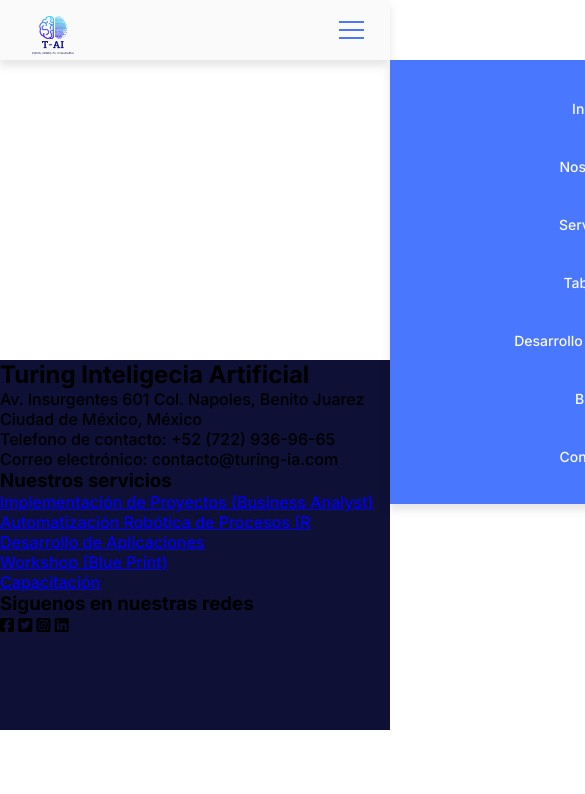
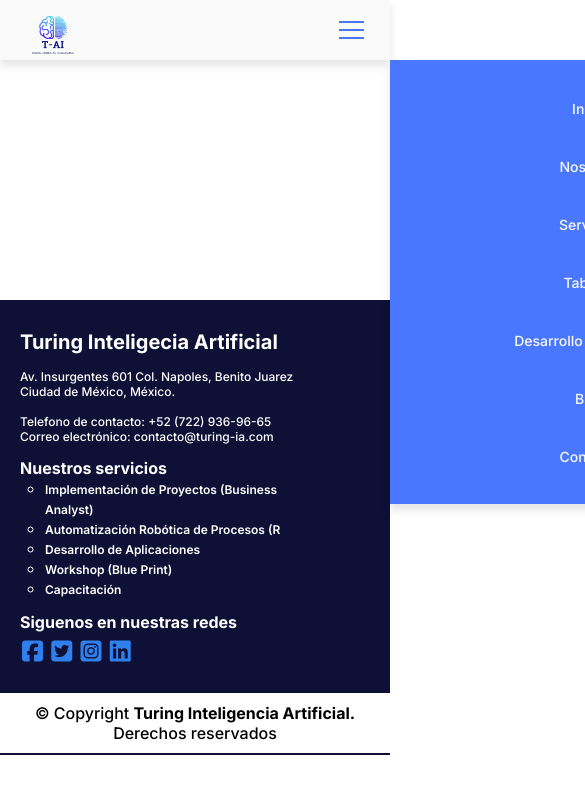
Before and after one commit to EberNarGit/Turing_Prueba, a plain HTML site: page index.html in a window 390 px wide. Shown: the top 794 px of the page, 585 px wide, since content can reach past the window. Drawn offline with Linux system fonts and the light colour scheme.

Commit message:
Header y footer mobile

```diff
--- a/css/footer.css
+++ b/css/footer.css
@@ -6,10 +6,80 @@
 }
 
 .footer {
+    display: flex;
+    flex-direction: column;
     margin-top: 300px;
     width: 100%;
-    height: 370px;
-    left: 0px;
-    top: 2494px;
+    height: 455px;
     background: var(--blue-black);
 }
+    .footer--info {
+        color: white;
+        margin-left: 20px;
+    }
+        .footer--info .one h2 {
+            margin-top: 30px;
+            font-style: normal;
+            font-weight: 700;
+            font-size: 20px;
+            line-height: 24px;
+        }
+        .footer--info .one p{
+            width: 300px;
+            font-style: normal;
+            font-weight: 500;
+            font-size: 12px;
+            line-height: 15px;
+        }
+            .footer--info .one .p-margin {margin-top:15px;}
+
+        .footer--info .two h3{
+            margin-top: 15px;
+            font-style: normal;
+            font-weight: 700;
+            font-size: 16px;
+            line-height: 19px;
+        }
+        .footer--info li{width: 280px; margin-left: 25px; list-style:circle;}
+        .footer--info li a{
+            text-decoration: none;
+            font-style: normal;
+            font-weight: 600;
+            font-size: 12px;
+            line-height: 14px;
+            color: white;
+        }
+            .footer--info li a:hover{
+                text-decoration: underline;
+                color: var(--blue-light);
+            }
+
+        .footer--info .three h3{
+            margin-top: 15px;
+            margin-bottom: 5px;
+            font-family: 'Inter';
+            font-style: normal;
+            font-weight: 700;
+            font-size: 16px;
+            line-height: 19px;
+        }
+        .footer--info .three a{
+            text-decoration: none;
+            color: var(--blue-middle);
+            font-size: x-large;
+            margin: 2px;
+        }
+            .footer--info .three a:hover{
+                color: var(--blue-light);
+            }
+
+    .footer--copyright{
+        display: flex;
+        margin-top: 27px;
+        width: 100%;
+        height: 60px;
+        background: white;
+        justify-content: center;
+        align-items: center;
+        text-align: center;
+    }
--- a/css/header.css
+++ b/css/header.css
@@ -6,6 +6,8 @@
 }
 
 nav{
+    position: fixed;
+    top: 0;
     display: flex;
     background-color: var(--background-color);
     width: 100%;
--- a/css/main.css
+++ b/css/main.css
@@ -2,6 +2,7 @@
     --background-color: #FAFAFA;
     --blue-light:#4977FD;
     --blue-black: #0E1035;
+    --blue-middle: #2F80ED;
 }
 
 *{
--- a/index.html
+++ b/index.html
@@ -16,10 +16,10 @@
 <body>
     <nav>
         <picture class="logo">
-            <img src="./image/logo.png" alt="Turing Logo">
+            <a href="./index.html"><img src="./image/logo.png" alt="Turing Logo"></a>
         </picture>
         <ul class="nav-links">
-            <li><a href="#">Inicio</a></li>
+            <li><a href="./index.html">Inicio</a></li>
             <li><a href="./html/nosotros.html">Nosotros</a></li>
             <li><a href="./html/servicios.html">Servicios</a></li>
             <li><a href="./html/tableau.html">Tableau</a></li>
@@ -34,19 +34,21 @@
         </div>
     </nav>
     <header>
-
+        <p></p>
     </header>
 
     <footer class="footer">
-        <div class="footer--info">
+        <section class="footer--info">
+            <div class="one">
                 <h2>Turing Inteligecia Artificial</h2>
-            <p>Av. Insurgentes 601
+                <p class="p-margin">Av. Insurgentes 601
                     Col. Napoles, Benito Juarez
-                Ciudad de México, México
-            </p>
-            <p>Telefono de contacto: +52 (722) 936-96-65</p>
+                    Ciudad de México, México.
+                <p>
+                <p class="p-margin">Telefono de contacto: +52 (722) 936-96-65</p>
                 <p>Correo electrónico: contacto@turing-ia.com</p>
-
+            </div>
+            <div class="two">
                 <h3>Nuestros servicios</h3>
                 <ul>
                     <li><a href="./html/business.html">Implementación de Proyectos (Business Analyst)</a></li>
@@ -55,14 +57,21 @@
                     <li><a href="./html/workshop.html">Workshop (Blue Print)</a></li>
                     <li><a href="./html/capacitacion.html">Capacitación</a></li>
                 </ul>
+            </div>
 
+            <div class="three">
                 <h3>Siguenos en nuestras redes</h3>
-            <i class="fa-brands fa-facebook-square"></i>
-            <i class="fa-brands fa-twitter-square"></i>
-            <i class="fa-brands fa-instagram-square"></i>
-            <i class="fa-brands fa-linkedin"></i>
+                <a href="https://www.facebook.com/Turing-IA-103319235338559/?__tn__=-UC*F" TARGET=”_blank”><i class="fa-brands fa-facebook-square"></i></a>
+                <a href="https://twitter.com/IaTuring" TARGET=”_blank”><i class="fa-brands fa-twitter-square"></i></a>
+                <a href="https://www.instagram.com/ia_turing/" TARGET=”_blank”><i class="fa-brands fa-instagram-square"></i></a>
+                <a href="https://mx.linkedin.com/company/turing-inteligencia-artificial?original_referer=https%3A%2F%2Fturing-ia.com%2F" TARGET=”_blank”><i class="fa-brands fa-linkedin"></i></a>
+            </div>
 
-        </div>
+        </section>
+
+        <section class="footer--copyright">
+            <p>© Copyright <strong>Turing Inteligencia Artificial.</strong> Derechos reservados</p>
+        </section>
     </footer>
 
     <script src="./JS/menu.js"></script>
```
Lines whose indentation alone changed are shown as unchanged.
